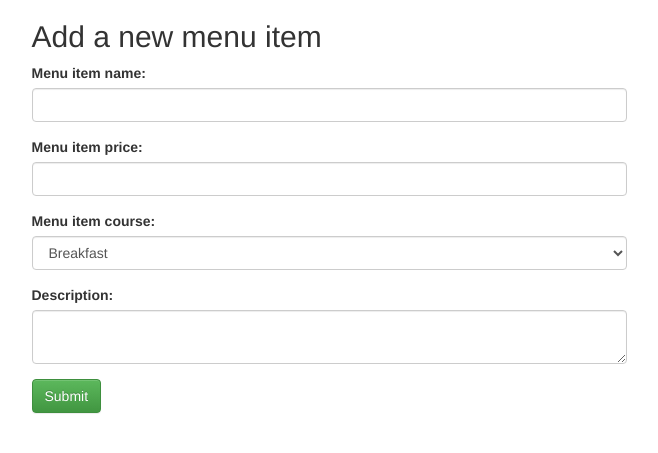
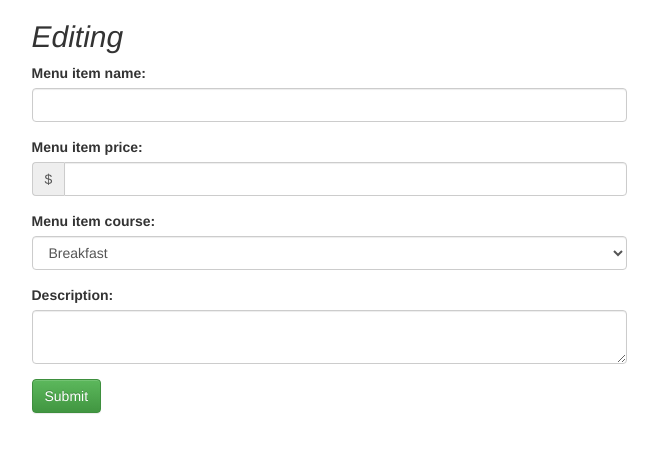
Before and after one commit to hosackm/backend_study, a Flask app: template frontend_foundations/templates/edititem.html in a window 1280 px wide. Shown: the top 453 px of the page, without its empty margins (311-969 px from the left). Run offline with Flask 2, Linux system fonts and the light colour scheme; the template is opened without the code that fills it, so the values that code supplies are empty; some libraries are stand-ins or nearby versions.

Commit message:
Adding $ to form for input so the user doesn't have to

```diff
--- a/frontend_foundations/templates/edititem.html
+++ b/frontend_foundations/templates/edititem.html
@@ -1,7 +1,7 @@
 {% extends 'base.html' %}
 {% block content %}
 <div class="col-md-6 col-md-offset-3">
-<h2>Add a new menu item</h2>
+<h2><i>Editing</i> {{menu_item.name}}</h2>
 <form action="/restaurant/{{restaurant.id}}/menu/{{menu_item.id}}/edit" method="POST">
   <div class="form-group">
     <label for="menuItemName">Menu item name:</label>
@@ -9,7 +9,10 @@
   </div>
   <div class="form-group">
     <label for="menuItemPrice">Menu item price:</label>
-    <input class="form-control" id="menuItemPrice" type="text" name="menu_item_price">
+    <div class="input-group">
+      <span class="input-group-addon">$</span>
+      <input class="form-control" id="menuItemPrice" type="text" name="menu_item_price">
+    </div>
   </div>
   <div class="form-group">
     <label for="menuItemCourse">Menu item course:</label>
--- a/frontend_foundations/templates/newitem.html
+++ b/frontend_foundations/templates/newitem.html
@@ -9,7 +9,10 @@
   </div>
   <div class="form-group">
     <label for="menuItemPrice">Menu item price:</label>
-    <input id="menuItemPrice" class="form-control" type="text" name="menu_item_price">
+    <div class="input-group">
+      <span class="input-group-addon">$</span>
+      <input id="menuItemPrice" class="form-control" type="text" name="menu_item_price">
+    </div>
   </div>
   <div class="form-group">
     <label for="menuItemCourse">Menu item course:</label>
```
